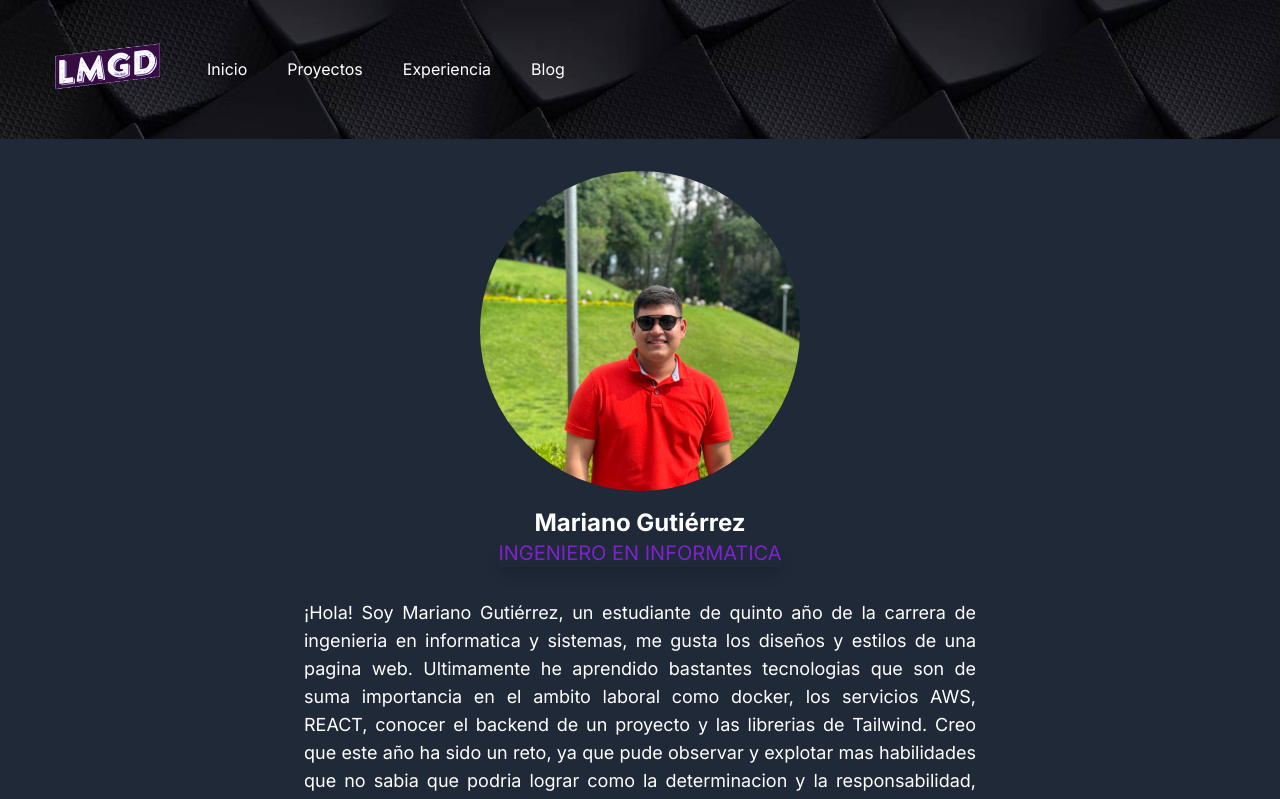
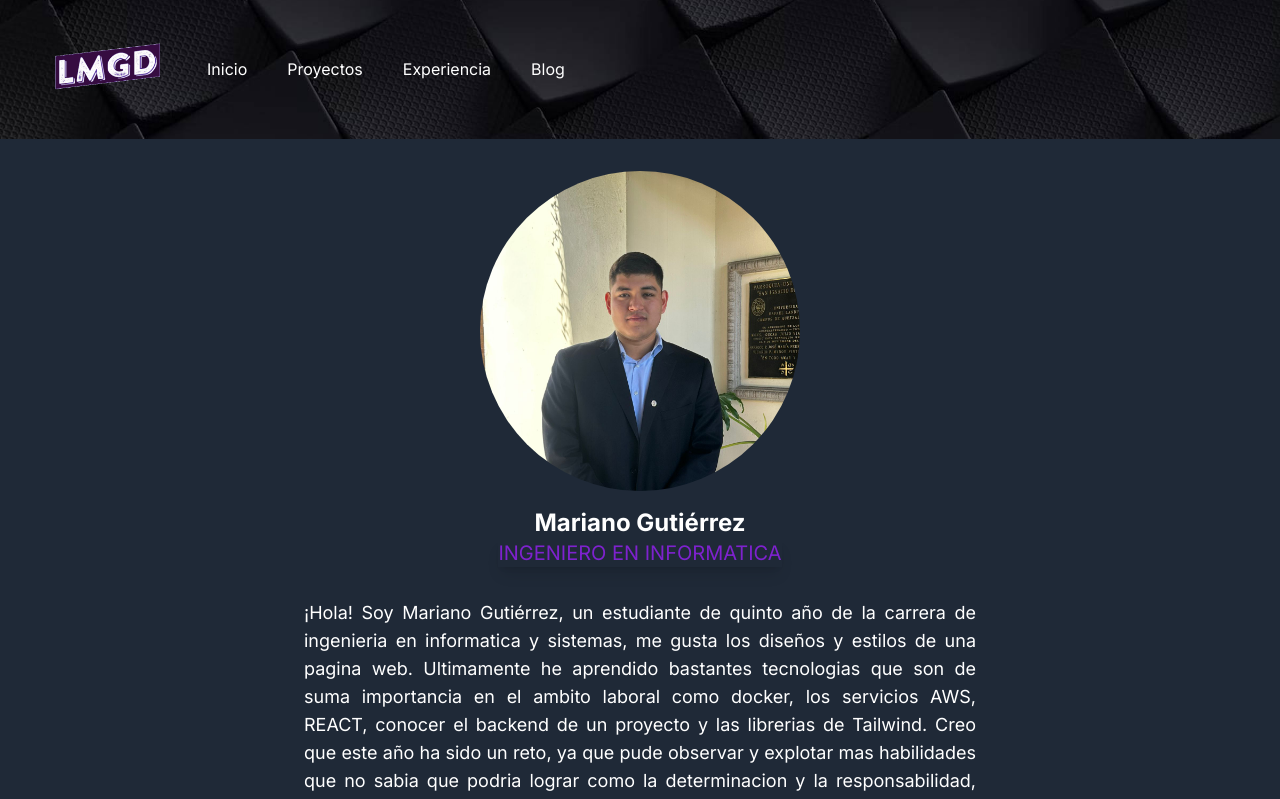
Before and after one commit to Marianito5382/despliegue_frontend, a Next.js app: page / in a window 1280 px wide. Shown: the top 799 px of the page. Built offline with nearby package versions, Linux system fonts and the light colour scheme.

Commit message:
Change principal photo

```diff
--- a/src/app/page.tsx
+++ b/src/app/page.tsx
@@ -24,7 +24,7 @@ export default function Home() {
             transition={{ duration: 0.5, delay: 0.1 }}
           >
             <Image
-              src="/myself.jpg"
+              src="/myself.jpeg"
               width={320}
               height={320}
               alt="foto de mi"
```
Also changed, not shown: public/myself.jpeg (added), public/myself.jpg (deleted).
